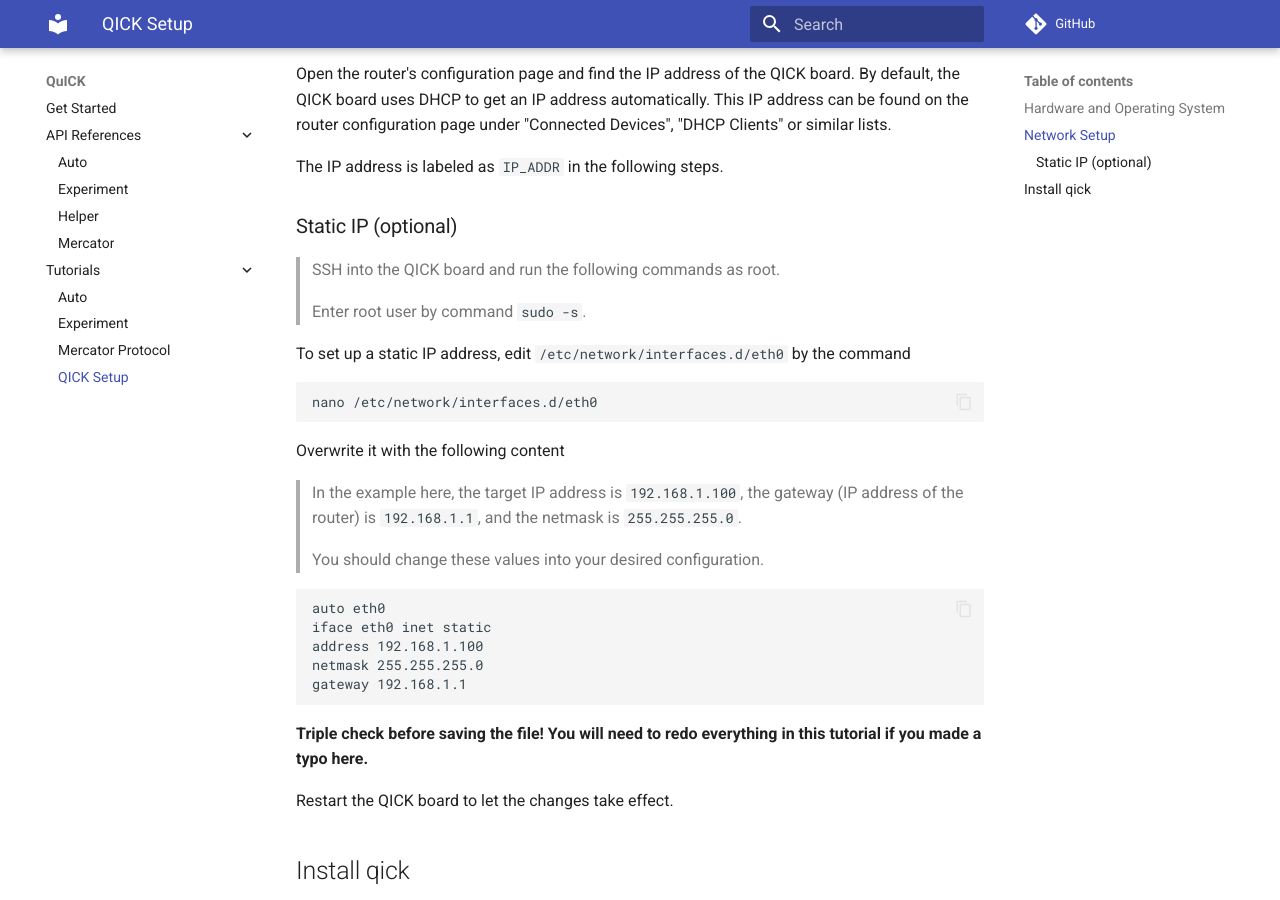
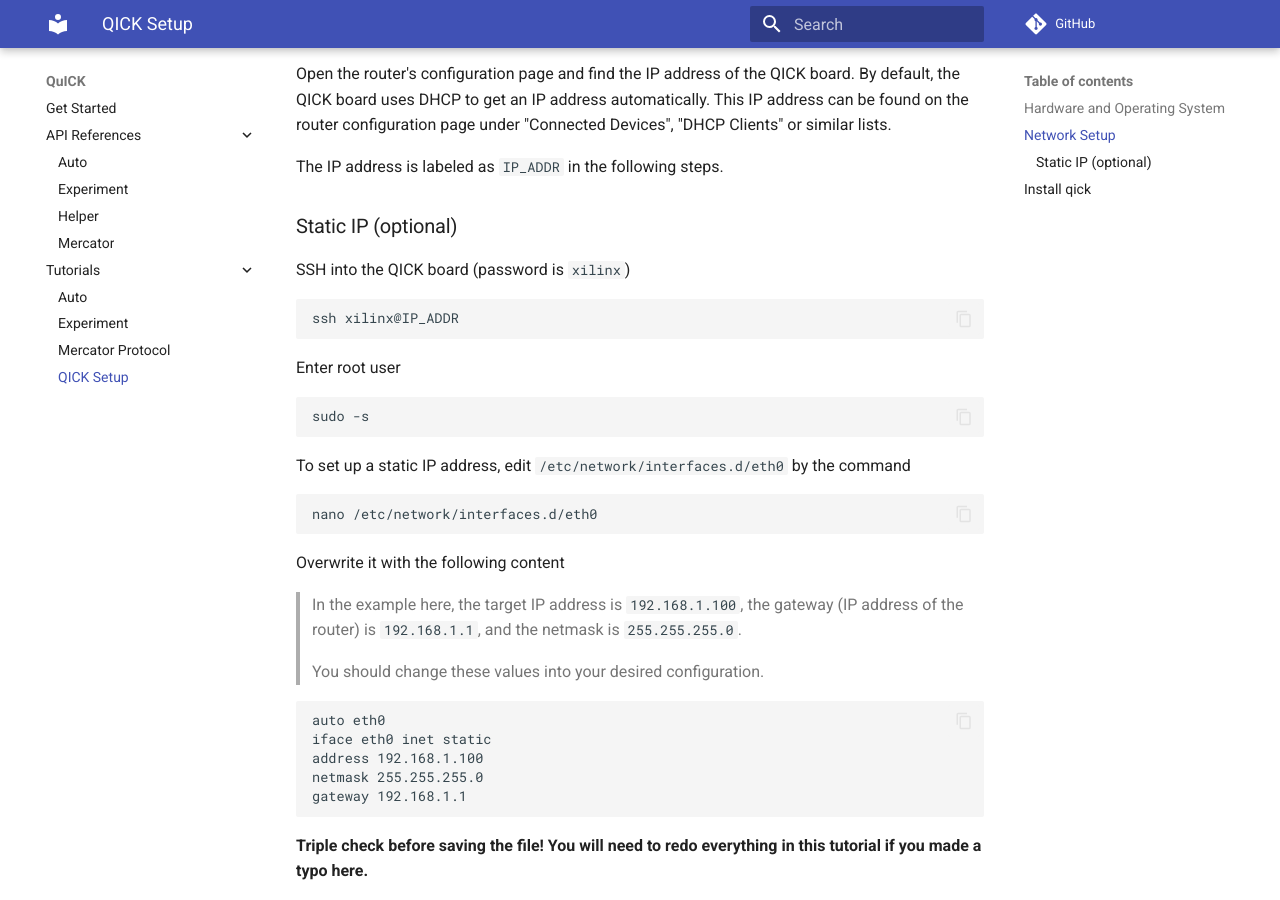
Before and after one commit to clelandlab/quick, an MkDocs documentation site: the page built from docs/Tutorials/qick.md, in a window 1280 px wide and 900 px high, scrolled down 595 px. Built offline with MkDocs 1.6.1 and Material for MkDocs 9.7.7, drawn with Linux system fonts in a browser that asks for light colours; comment, search, counter and statistics services are not loaded.

Commit message:
Update doc/qick

````diff
--- a/docs/Tutorials/qick.md
+++ b/docs/Tutorials/qick.md
@@ -22,9 +22,17 @@
 
 ### Static IP (optional)
 
-> SSH into the QICK board and run the following commands as root.
->
-> Enter root user by command `sudo -s`.
+SSH into the QICK board (password is `xilinx`)
+
+```
+ssh xilinx@IP_ADDR
+```
+
+Enter root user
+
+```
+sudo -s
+```
 
 To set up a static IP address, edit `/etc/network/interfaces.d/eth0` by the command
 
````
